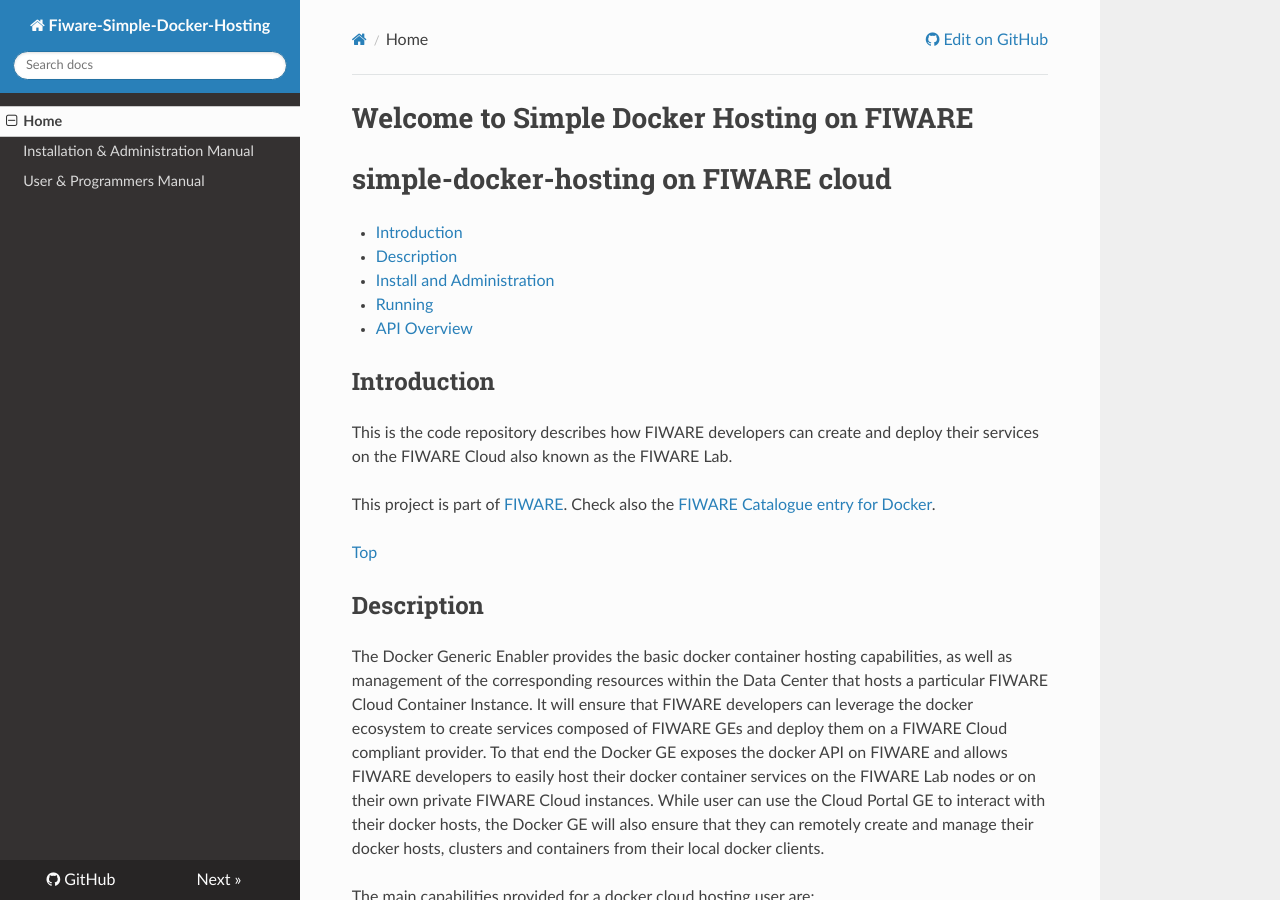
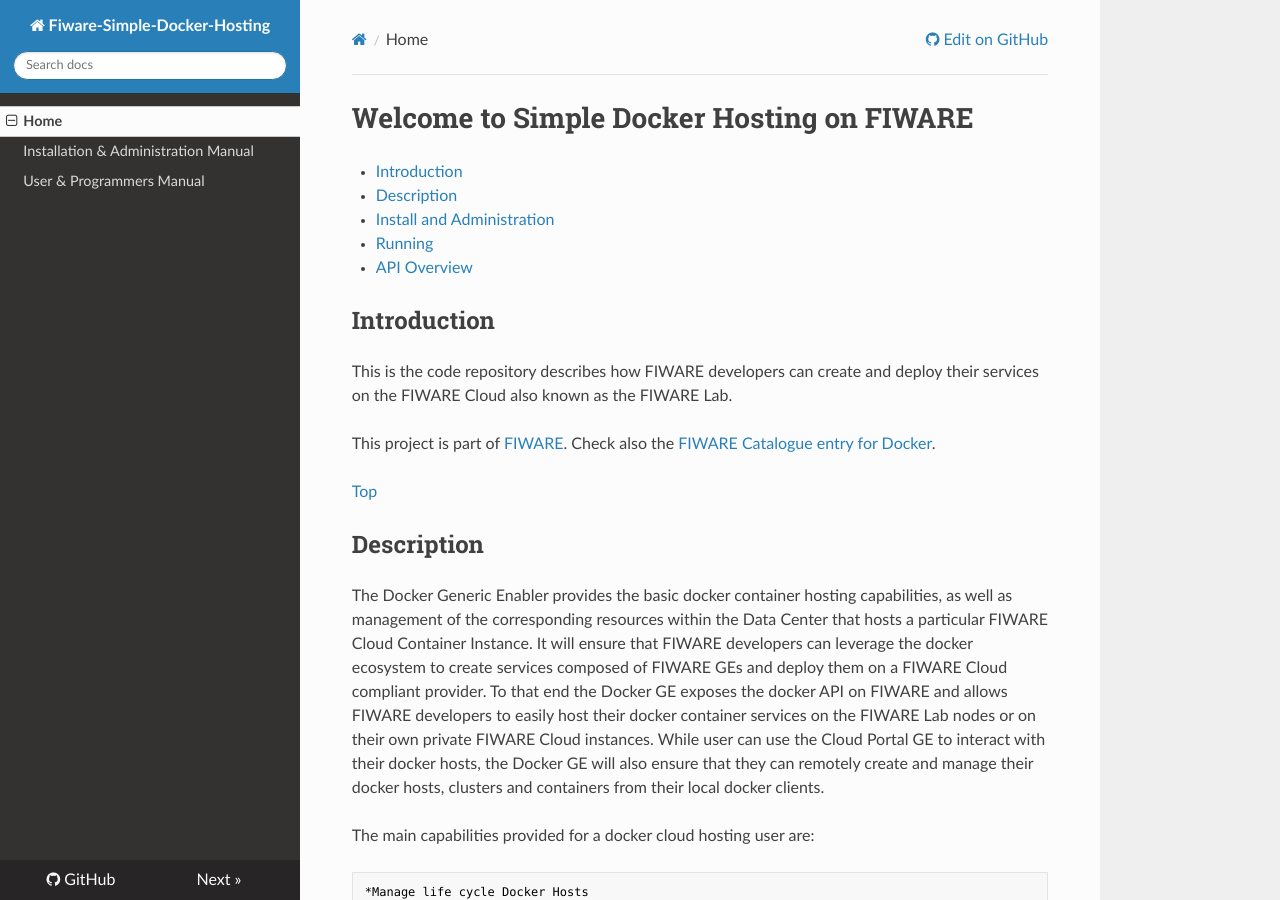
Before and after one commit to fiware-docker/simple-docker-hosting, an MkDocs documentation site: the page built from doc/manuals/index.md, in a window 1280 px wide and 900 px high. Built offline with MkDocs 1.6.1, drawn with Linux system fonts in a browser that asks for light colours; nearby versions of some CDN libraries; comment, search, counter and statistics services are not loaded; old or Windows-style settings are respelled for this version of MkDocs.

Commit message:
fixed typo

```diff
--- a/doc/manuals/index.md
+++ b/doc/manuals/index.md
@@ -1,6 +1,6 @@
 # Welcome to Simple Docker Hosting on FIWARE
 
-#<a name="top"></a> simple-docker-hosting on FIWARE cloud
+#<a name="top"></a>
 * [Introduction](#introduction)
 * [Description](#description)
 * [Install and Administration](#install-and-administration)
```
